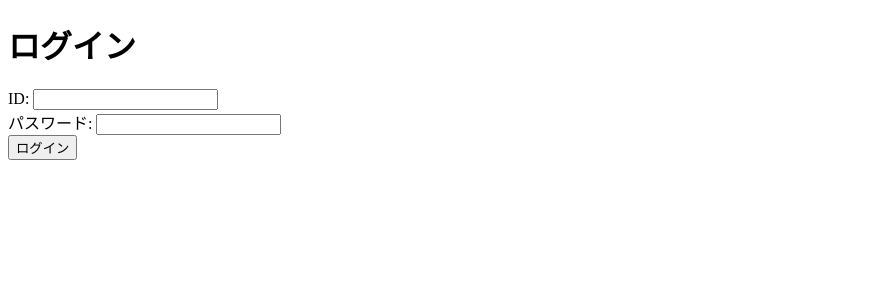
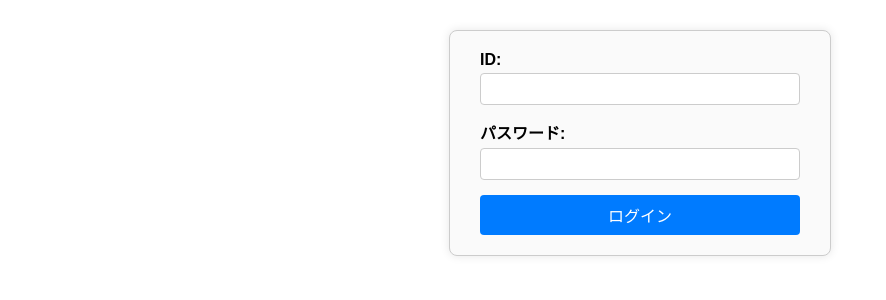
Before and after one commit to oouchi-moyon/flask-orutchi, a Flask app: page / in a window 1280 px wide. Shown: the top 300 px of the page, without its empty margins (0-886 px from the left). Run offline with Flask 3, Linux system fonts and the light colour scheme.

Commit message:
login html 2

```diff
--- a/templates/login.html
+++ b/templates/login.html
@@ -1,24 +1,75 @@
 <!DOCTYPE html>
 <html lang="ja">
 <head>
-  <meta charset="UTF-8" />
+  <meta charset="UTF-8">
   <title>ログイン</title>
+  <style>
+    body {
+      font-family: Arial, sans-serif;
+      margin: 30px;
+      display: flex;
+      justify-content: center; /* 横方向中央寄せ */
+    }
+    .login-container {
+      border: 1px solid #ccc;
+      padding: 20px 30px;
+      border-radius: 8px;
+      box-shadow: 0 0 10px rgba(0,0,0,0.1);
+      width: 320px;
+      background-color: #fafafa;
+    }
+    label {
+      display: block;          /* ラベルを縦並びに */
+      margin-bottom: 15px;
+      font-weight: bold;
+    }
+    label input[type="text"],
+    label input[type="password"] {
+      width: 100%;
+      padding: 6px 8px;
+      margin-top: 4px;
+      box-sizing: border-box;
+      border: 1px solid #ccc;
+      border-radius: 4px;
+      font-size: 1em;
+    }
+    button {
+      width: 100%;
+      padding: 8px 0;
+      font-size: 1em;
+      background-color: #007bff;
+      border: none;
+      border-radius: 4px;
+      color: white;
+      cursor: pointer;
+    }
+    button:hover {
+      background-color: #0056b3;
+    }
+    .error-message {
+      color: red;
+      margin-top: 12px;
+      font-weight: bold;
+      text-align: center;
+    }
+  </style>
 </head>
 <body>
-  <h1>ログイン</h1>
-
-  {% if error %}
-    <p style="color: red;">{{ error }}</p>
-  {% endif %}
-
-  <form method="POST" action="/">
-    <label>
-      ID: <input type="text" name="user_id" value="" required />
-    </label><br />
-    <label>
-      パスワード: <input type="password" name="password" value="" required />
-    </label><br />
-    <button type="submit">ログイン</button>
-  </form>
+  <div class="login-container">
+    <form method="POST">
+      <label>
+        ID:
+        <input type="text" name="user_id" value="" autocomplete="username" required>
+      </label>
+      <label>
+        パスワード:
+        <input type="password" name="password" value="" autocomplete="current-password" required>
+      </label>
+      <button type="submit">ログイン</button>
+    </form>
+    {% if error %}
+      <p class="error-message">{{ error }}</p>
+    {% endif %}
+  </div>
 </body>
 </html>
```
